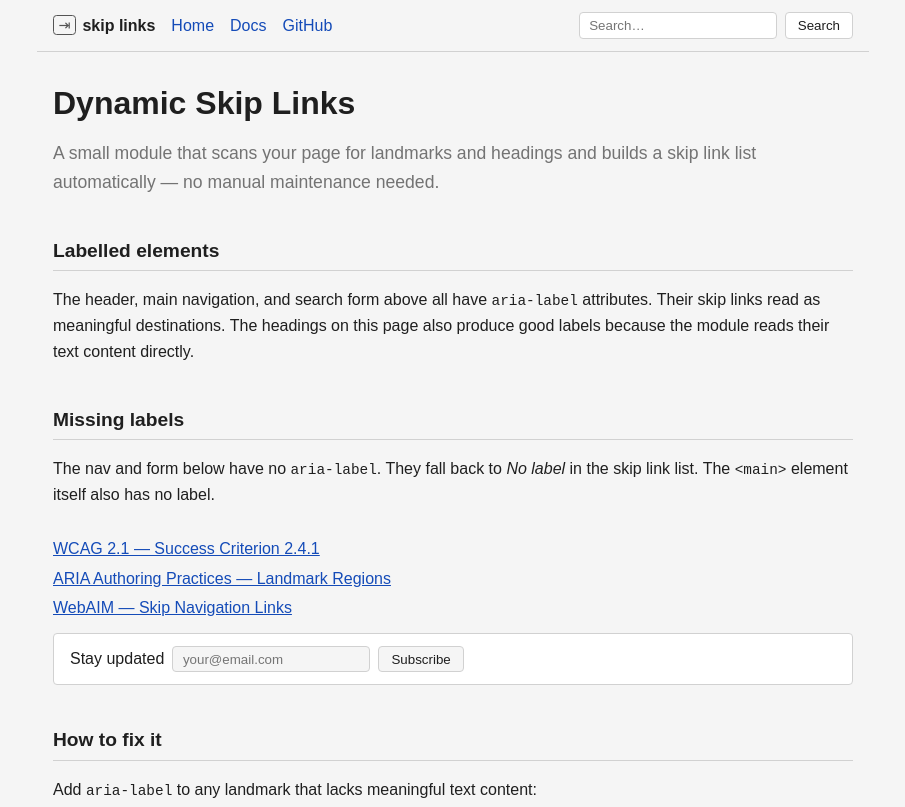
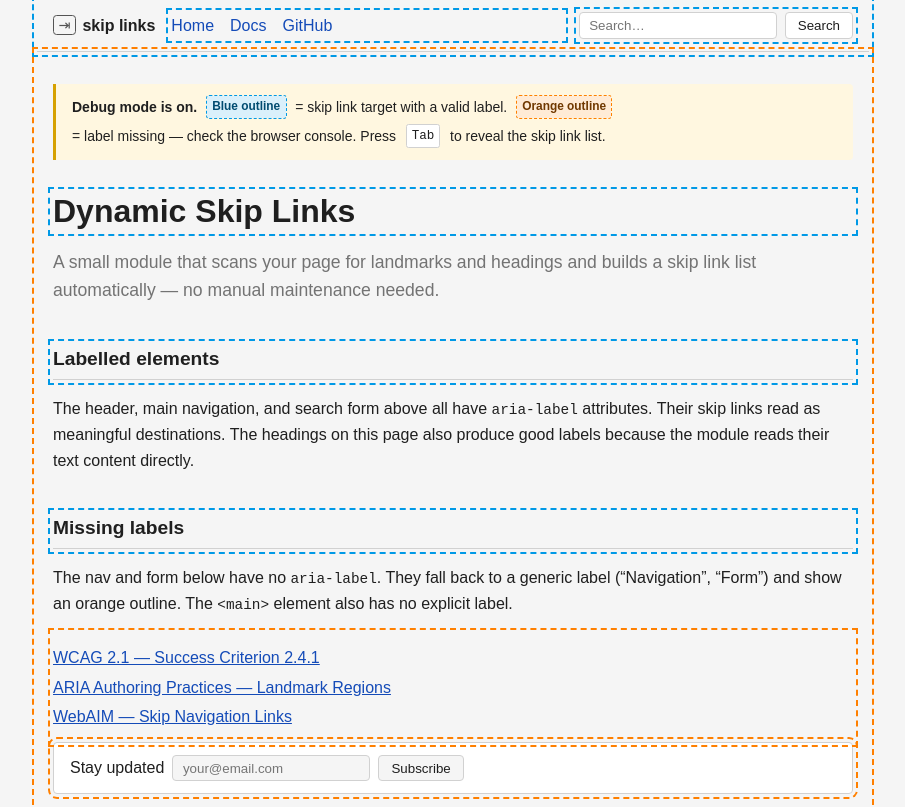
Before and after one commit to formspiel/dynamic-skip-links, a plain HTML site: page index.html in a window 1280 px wide. Shown: the top 807 px of the page, without its empty margins (187-1092 px from the left). Drawn offline with Linux system fonts and the light colour scheme.

Commit message:
Re-enable debug mode in demo

```diff
--- a/index.html
+++ b/index.html
@@ -34,6 +34,13 @@
 
 	<main>
 
+		<div class="debug-notice">
+			<strong>Debug mode is on.</strong>
+			<span class="badge badge--blue">Blue outline</span> = skip link target with a valid label.
+			<span class="badge badge--orange">Orange outline</span> = label missing — check the browser console.
+			Press <kbd>Tab</kbd> to reveal the skip link list.
+		</div>
+
 		<h1>Dynamic Skip Links</h1>
 		<p class="lead">A small module that scans your page for landmarks and headings and builds a skip link list automatically — no manual maintenance needed.</p>
 
@@ -41,7 +48,7 @@
 		<p>The header, main navigation, and search form above all have <code>aria-label</code> attributes. Their skip links read as meaningful destinations. The headings on this page also produce good labels because the module reads their text content directly.</p>
 
 		<h2>Missing labels</h2>
-		<p>The nav and form below have no <code>aria-label</code>. They fall back to <em>No label</em> in the skip link list. The <code>&lt;main&gt;</code> element itself also has no label.</p>
+		<p>The nav and form below have no <code>aria-label</code>. They fall back to a generic label (“Navigation”, “Form”) and show an orange outline. The <code>&lt;main&gt;</code> element also has no explicit label.</p>
 
 		<nav class="demo-nav">
 			<ul>
@@ -70,7 +77,7 @@
 		<p>Built by <a href="https://github.com/formspiel">@formspiel</a>. Copy with pride.</p>
 	</footer>
 
-	<script>window.dynamicSkipLinksConfig = { debug: false };</script>
+	<script>window.dynamicSkipLinksConfig = { debug: true };</script>
 	<script src="dynamic-skip-links.js"></script>
 </body>
 </html>
```
